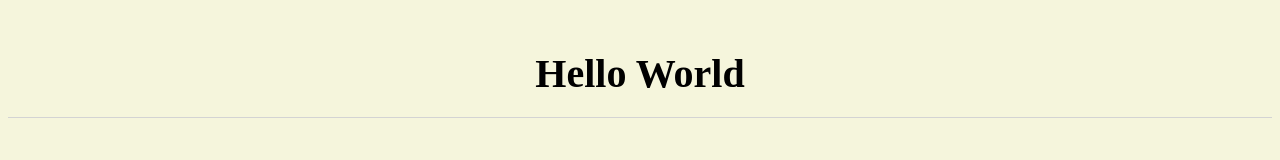
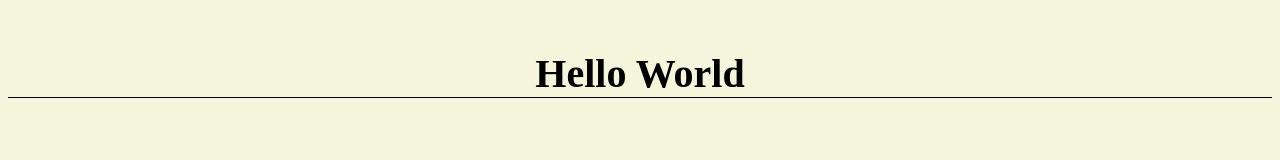
Before and after one commit to Alberto-Bruno/htmlcss-hello, a plain HTML site: page index.html in a window 1280 px wide. Drawn offline with Linux system fonts and the light colour scheme.

Commit message:
Style title

```diff
--- a/style.css
+++ b/style.css
@@ -4,9 +4,7 @@
 
 h1{
     text-align: center;
-    padding-bottom: 20px;
     margin: 50px 0;
     font-size: 40px;
-    font-weight: bold;
-    border-bottom: 1px solid lightgrey;
+    border-bottom: 1px solid black;
 }
```
